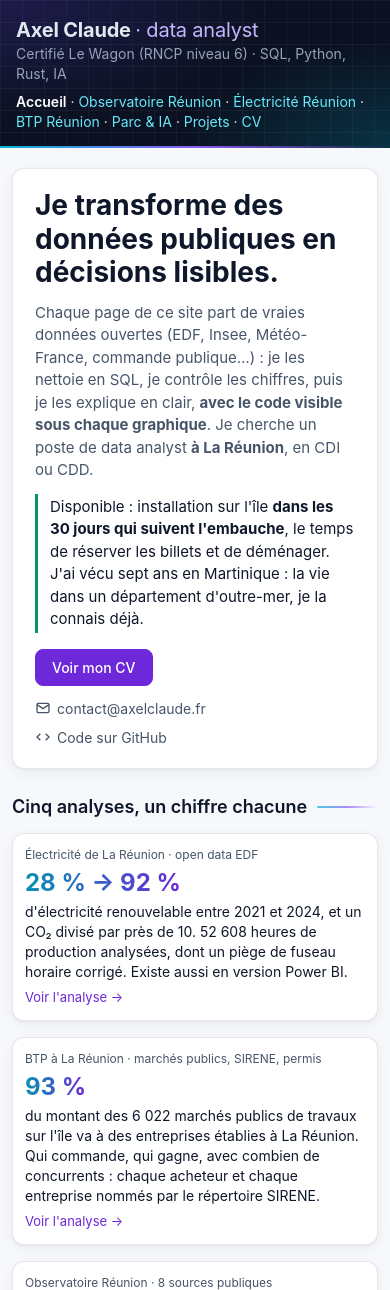
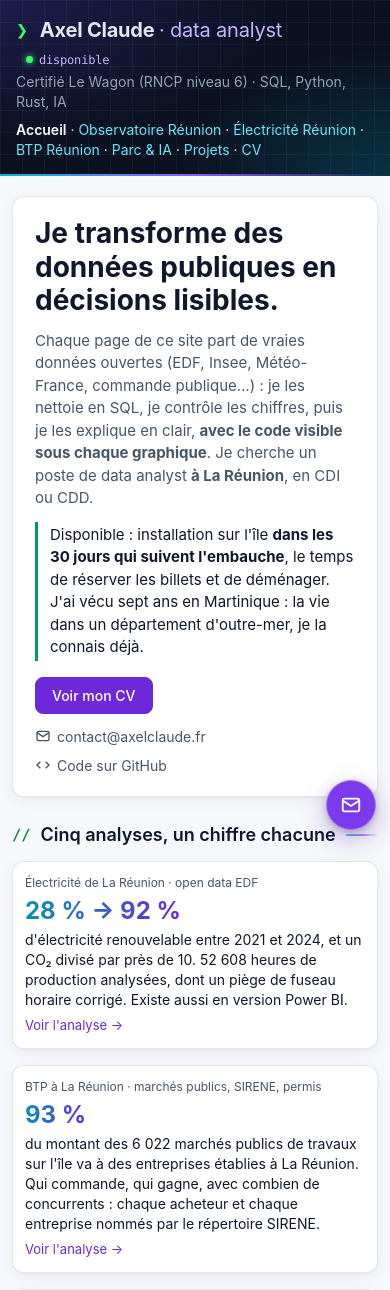
Before and after one commit to AwelCarl972/Portfolio, a FastAPI app: page / in a window 390 px wide. Shown: the top 1290 px of the page. Run offline with FastAPI, Linux system fonts and the light colour scheme; some libraries are stand-ins or nearby versions.

Commit message:
Thème : touches de vert terminal et bouton de contact flottant
Invite « ❯ » et curseur clignotant dans l'en-tête, point « disponible »
sur l'accueil, « // » devant les titres de section, commentaires SQL en
vert. Bouton « Me contacter » flottant en bas à droite de chaque page
(bulle ronde sur téléphone).

Co-Authored-By: Claude Opus 5.5 <noreply@anthropic.com>

```diff
--- a/app/presentation/web/static/theme.css
+++ b/app/presentation/web/static/theme.css
@@ -108,3 +108,36 @@ main h2.text-lg { display: flex; align-items: center; gap: 10px; }
 main h2.text-lg::after { content: ""; flex: 1; height: 2px; border-radius: 2px; background: linear-gradient(90deg, var(--c1), var(--c2), transparent); opacity: .7; }
 /* Encadrés « lecture » : filet dégradé plutôt qu'une couleur de série */
 .lecture { border-left: 3px solid; border-image: linear-gradient(var(--c1), var(--c2)) 1; }
+
+/* Une touche de vert phosphore, en souvenir des vieux terminaux : seulement sur fond sombre (en-tête, code en mode
+   sombre), jamais dans les graphiques où le vert a déjà un sens (renouvelable, « à La Réunion »). */
+.viz-root { --phosphore: #33ff66; --phosphore-texte: #15803d; }
+@media (prefers-color-scheme: dark) { .viz-root { --phosphore-texte: #33ff66; } }
+body.viz-root > header h1::before { content: "❯ "; font-family: "JetBrains Mono", "Cascadia Code", Consolas, monospace;
+  font-weight: 500; color: var(--phosphore); }
+body.viz-root > header h1 > span.font-normal::after { content: "▌"; margin-left: 4px; font-weight: 400; color: var(--phosphore);
+  text-shadow: 0 0 6px rgba(51,255,102,.55); animation: curseur 1.1s steps(1) infinite; }
+@keyframes curseur { 50% { opacity: 0; } }
+@media (prefers-reduced-motion: reduce) { body.viz-root > header h1 > span.font-normal::after { animation: none; } }
+.dispo-point { display: inline-flex; align-items: center; gap: 6px; margin-left: 10px; vertical-align: middle;
+  font: 500 12px "JetBrains Mono", "Cascadia Code", Consolas, monospace; color: var(--phosphore); }
+.dispo-point::before { content: ""; width: 7px; height: 7px; border-radius: 50%; background: var(--phosphore);
+  box-shadow: 0 0 6px var(--phosphore); }
+main h2.text-lg::before { content: "//"; font-family: "JetBrains Mono", "Cascadia Code", Consolas, monospace;
+  font-size: .85em; color: var(--phosphore-texte); }
+pre.code .hljs-comment { color: var(--phosphore-texte); font-style: normal; }
+
+/* Contact en un clic depuis n'importe quelle page : bouton flottant en bas à droite, qui suit le défilement */
+.contact-entete { position: fixed; right: 20px; bottom: 20px; z-index: 1000; display: inline-flex; align-items: center; gap: 8px;
+  padding: 11px 18px; border-radius: 999px; font-size: 14px; font-weight: 600; color: #fff; background: #7c3aed;
+  border: 1px solid rgba(196,181,253,.5); box-shadow: 0 8px 24px rgba(76,29,149,.35), 0 2px 6px rgba(15,23,42,.2);
+  transition: transform .15s, filter .15s; }
+.contact-entete:hover { filter: brightness(1.12); transform: translateY(-2px); }
+.contact-entete:focus-visible { outline: 2px solid #c4b5fd; outline-offset: 3px; }
+.contact-entete svg { width: 18px; height: 18px; }
+/* Téléphone : une simple pastille ronde avec l'enveloppe, pour ne pas masquer le contenu */
+@media (max-width: 640px) {
+  .contact-entete { right: 14px; bottom: 14px; padding: 13px; font-size: 0; gap: 0; }
+  .contact-entete svg { width: 22px; height: 22px; }
+}
+@media (prefers-reduced-motion: reduce) { .contact-entete:hover { transform: none; } }
--- a/app/presentation/web/templates/accueil.html
+++ b/app/presentation/web/templates/accueil.html
@@ -29,9 +29,10 @@
 </head>
 <body class="viz-root">
 <header class="bg-slate-900 text-white px-4 sm:px-6 py-4">
-  <h1 class="text-xl font-bold">Axel Claude <span class="text-sky-300 font-normal">· data analyst</span></h1>
+  <h1 class="text-xl font-bold">Axel Claude <span class="text-sky-300 font-normal">· data analyst</span><span class="dispo-point">disponible</span></h1>
   <p class="text-sm text-slate-300">Certifié Le Wagon (RNCP niveau 6) · SQL, Python, Rust, IA</p>
   <nav class="mt-2 text-sm"><span class="font-semibold">Accueil</span> · <a class="underline text-sky-300" href="/observatoire">Observatoire Réunion</a> · <a class="underline text-sky-300" href="/energie">Électricité Réunion</a> · <a class="underline text-sky-300" href="/btp">BTP Réunion</a> · <a class="underline text-sky-300" href="/parc">Parc & IA</a> · <a class="underline text-sky-300" href="/projets">Projets</a> · <a class="underline text-sky-300" href="/cv">CV</a></nav>
+  <a class="contact-entete" href="mailto:contact@axelclaude.fr" aria-label="Me contacter par e-mail" title="contact@axelclaude.fr"><svg viewBox="0 0 24 24" fill="none" stroke="currentColor" stroke-width="2" aria-hidden="true"><rect x="3" y="5" width="18" height="14" rx="2"/><path d="m3 7 9 6 9-6"/></svg>Me contacter</a>
 </header>
 
 <main class="max-w-6xl mx-auto px-3 py-5 sm:p-6 space-y-6">
--- a/app/presentation/web/templates/btp.html
+++ b/app/presentation/web/templates/btp.html
@@ -25,6 +25,7 @@
   <h1 class="text-xl font-bold">BTP à La Réunion <span class="text-sky-300 font-normal">· qui commande, qui construit, en données</span></h1>
   <p class="text-sm text-slate-300">Commande publique de travaux (DECP) · répertoire SIRENE · permis de construire (Sitadel) → SQL DuckDB → ECharts</p>
   <nav class="mt-2 text-sm"><a class="underline text-sky-300" href="/">Accueil</a> · <a class="underline text-sky-300" href="/observatoire">Observatoire Réunion</a> · <a class="underline text-sky-300" href="/energie">Électricité Réunion</a> · <span class="font-semibold">BTP Réunion</span> · <a class="underline text-sky-300" href="/parc">Parc & IA</a> · <a class="underline text-sky-300" href="/projets">Projets</a> · <a class="underline text-sky-300" href="/cv">CV</a></nav>
+  <a class="contact-entete" href="mailto:contact@axelclaude.fr" aria-label="Me contacter par e-mail" title="contact@axelclaude.fr"><svg viewBox="0 0 24 24" fill="none" stroke="currentColor" stroke-width="2" aria-hidden="true"><rect x="3" y="5" width="18" height="14" rx="2"/><path d="m3 7 9 6 9-6"/></svg>Me contacter</a>
 </header>
 
 <main class="max-w-7xl mx-auto px-3 py-4 sm:p-6 space-y-5">
--- a/app/presentation/web/templates/cv.html
+++ b/app/presentation/web/templates/cv.html
@@ -17,6 +17,7 @@
   <h1 class="text-xl font-bold">Axel Claude <span class="text-sky-300 font-normal">· data analyst, IA & big data</span></h1>
   <p class="text-sm text-slate-300">Certifié Le Wagon (RNCP niveau 6) · SQL, Python, Rust · installation à La Réunion dans les 30 jours suivant l'embauche</p>
   <nav class="mt-2 text-sm"><a class="underline text-sky-300" href="/">Accueil</a> · <a class="underline text-sky-300" href="/observatoire">Observatoire Réunion</a> · <a class="underline text-sky-300" href="/energie">Électricité Réunion</a> · <a class="underline text-sky-300" href="/btp">BTP Réunion</a> · <a class="underline text-sky-300" href="/parc">Parc & IA</a> · <a class="underline text-sky-300" href="/projets">Projets</a> · <span class="font-semibold">CV</span></nav>
+  <a class="contact-entete" href="mailto:contact@axelclaude.fr" aria-label="Me contacter par e-mail" title="contact@axelclaude.fr"><svg viewBox="0 0 24 24" fill="none" stroke="currentColor" stroke-width="2" aria-hidden="true"><rect x="3" y="5" width="18" height="14" rx="2"/><path d="m3 7 9 6 9-6"/></svg>Me contacter</a>
 </header>
 <main class="max-w-5xl mx-auto px-3 py-4 sm:p-6 space-y-4">
   <div class="flex flex-wrap items-center gap-3">
--- a/app/presentation/web/templates/dashboard.html
+++ b/app/presentation/web/templates/dashboard.html
@@ -53,6 +53,7 @@
   <h1 class="text-xl font-bold">Observatoire Réunion <span class="text-sky-300 font-normal">· immobilier, emploi, sécurité routière, climat</span></h1>
   <p class="text-sm text-slate-300">8 jeux open data réels (data.regionreunion.com, Météo-France) · SQL DuckDB · <span class="text-orange-300">Rust</span> (profilage qualité) · Python · ECharts + HTMX, zéro licence BI</p>
   <nav class="mt-2 text-sm"><a class="underline text-sky-300" href="/">Accueil</a> · <span class="font-semibold">Observatoire Réunion</span> · <a class="underline text-sky-300" href="/energie">Électricité Réunion</a> · <a class="underline text-sky-300" href="/btp">BTP Réunion</a> · <a class="underline text-sky-300" href="/parc">Parc & IA</a> · <a class="underline text-sky-300" href="/projets">Projets</a> · <a class="underline text-sky-300" href="/cv">CV</a></nav>
+  <a class="contact-entete" href="mailto:contact@axelclaude.fr" aria-label="Me contacter par e-mail" title="contact@axelclaude.fr"><svg viewBox="0 0 24 24" fill="none" stroke="currentColor" stroke-width="2" aria-hidden="true"><rect x="3" y="5" width="18" height="14" rx="2"/><path d="m3 7 9 6 9-6"/></svg>Me contacter</a>
 </header>
 
 <main class="max-w-7xl mx-auto px-3 py-4 sm:p-6 space-y-5">
--- a/app/presentation/web/templates/energie.html
+++ b/app/presentation/web/templates/energie.html
@@ -25,6 +25,7 @@
   <h1 class="text-xl font-bold">Électricité de La Réunion <span class="text-sky-300 font-normal">· la bascule renouvelable, en données</span></h1>
   <p class="text-sm text-slate-300">Open data EDF · 52 608 heures de production (2019-2024), bilans annuels, CO₂, consommation par commune → SQL DuckDB → ECharts</p>
   <nav class="mt-2 text-sm"><a class="underline text-sky-300" href="/">Accueil</a> · <a class="underline text-sky-300" href="/observatoire">Observatoire Réunion</a> · <span class="font-semibold">Électricité Réunion</span> · <a class="underline text-sky-300" href="/btp">BTP Réunion</a> · <a class="underline text-sky-300" href="/parc">Parc & IA</a> · <a class="underline text-sky-300" href="/projets">Projets</a> · <a class="underline text-sky-300" href="/cv">CV</a></nav>
+  <a class="contact-entete" href="mailto:contact@axelclaude.fr" aria-label="Me contacter par e-mail" title="contact@axelclaude.fr"><svg viewBox="0 0 24 24" fill="none" stroke="currentColor" stroke-width="2" aria-hidden="true"><rect x="3" y="5" width="18" height="14" rx="2"/><path d="m3 7 9 6 9-6"/></svg>Me contacter</a>
 </header>
 
 <main class="max-w-7xl mx-auto px-3 py-4 sm:p-6 space-y-5">
--- a/app/presentation/web/templates/francophonie.html
+++ b/app/presentation/web/templates/francophonie.html
@@ -24,6 +24,7 @@
   <h1 class="text-xl font-bold">Francophonie canadienne <span class="text-sky-300 font-normal">· 70 ans de recensements, hors Québec</span></h1>
   <p class="text-sm text-slate-300">Statistique Canada, SCHL, IRCC · recensements 1951-2021, immigration 2015-2026, 9 villes comparées → SQL DuckDB → ECharts</p>
   <nav class="mt-2 text-sm"><a class="underline text-sky-300" href="/">Accueil</a> · <a class="underline text-sky-300" href="/observatoire">Observatoire Réunion</a> · <a class="underline text-sky-300" href="/energie">Électricité Réunion</a> · <a class="underline text-sky-300" href="/btp">BTP Réunion</a> · <span class="font-semibold">Francophonie Canada</span> · <a class="underline text-sky-300" href="/parc">Parc & IA</a> · <a class="underline text-sky-300" href="/projets">Projets</a> · <a class="underline text-sky-300" href="/cv">CV</a></nav>
+  <a class="contact-entete" href="mailto:contact@axelclaude.fr" aria-label="Me contacter par e-mail" title="contact@axelclaude.fr"><svg viewBox="0 0 24 24" fill="none" stroke="currentColor" stroke-width="2" aria-hidden="true"><rect x="3" y="5" width="18" height="14" rx="2"/><path d="m3 7 9 6 9-6"/></svg>Me contacter</a>
 </header>
 
 <main class="max-w-7xl mx-auto px-3 py-4 sm:p-6 space-y-5">
--- a/app/presentation/web/templates/index.html
+++ b/app/presentation/web/templates/index.html
@@ -37,6 +37,7 @@
   <h1 class="text-xl font-bold">Parc & IA <span class="text-sky-300 font-normal">· maintenance prédictive et IA sans fuite de données</span></h1>
   <p class="text-sm text-slate-300">Démo sur un parc simulé à La Réunion · SQL DuckDB → ECharts · anonymisation locale en <span class="text-orange-300">Rust</span> → Claude</p>
   <nav class="mt-2 text-sm"><a class="underline text-sky-300" href="/">Accueil</a> · <a class="underline text-sky-300" href="/observatoire">Observatoire Réunion</a> · <a class="underline text-sky-300" href="/energie">Électricité Réunion</a> · <a class="underline text-sky-300" href="/btp">BTP Réunion</a> · <span class="font-semibold">Parc & IA</span> · <a class="underline text-sky-300" href="/projets">Projets</a> · <a class="underline text-sky-300" href="/cv">CV</a></nav>
+  <a class="contact-entete" href="mailto:contact@axelclaude.fr" aria-label="Me contacter par e-mail" title="contact@axelclaude.fr"><svg viewBox="0 0 24 24" fill="none" stroke="currentColor" stroke-width="2" aria-hidden="true"><rect x="3" y="5" width="18" height="14" rx="2"/><path d="m3 7 9 6 9-6"/></svg>Me contacter</a>
 </header>
 
 <main class="max-w-7xl mx-auto px-3 py-4 sm:p-6 space-y-5">
--- a/app/presentation/web/templates/projets.html
+++ b/app/presentation/web/templates/projets.html
@@ -45,6 +45,7 @@
   <h1 class="text-xl font-bold">Projets <span class="text-sky-300 font-normal">· une application en production, et des projets d'avant repris et corrigés</span></h1>
   <p class="text-sm text-slate-300">LoueTonEngin (Rust, Next.js, PostgreSQL) · stock et caisse d'un club sportif (PHP, SQLite) · projet final Le Wagon (bornes de recharge) · trading algorithmique MQL5</p>
   <nav class="mt-2 text-sm"><a class="underline text-sky-300" href="/">Accueil</a> · <a class="underline text-sky-300" href="/observatoire">Observatoire Réunion</a> · <a class="underline text-sky-300" href="/energie">Électricité Réunion</a> · <a class="underline text-sky-300" href="/btp">BTP Réunion</a> · <a class="underline text-sky-300" href="/parc">Parc & IA</a> · <span class="font-semibold">Projets</span> · <a class="underline text-sky-300" href="/cv">CV</a></nav>
+  <a class="contact-entete" href="mailto:contact@axelclaude.fr" aria-label="Me contacter par e-mail" title="contact@axelclaude.fr"><svg viewBox="0 0 24 24" fill="none" stroke="currentColor" stroke-width="2" aria-hidden="true"><rect x="3" y="5" width="18" height="14" rx="2"/><path d="m3 7 9 6 9-6"/></svg>Me contacter</a>
 </header>
 
 <main class="max-w-7xl mx-auto px-3 py-4 sm:p-6 space-y-5">
```
